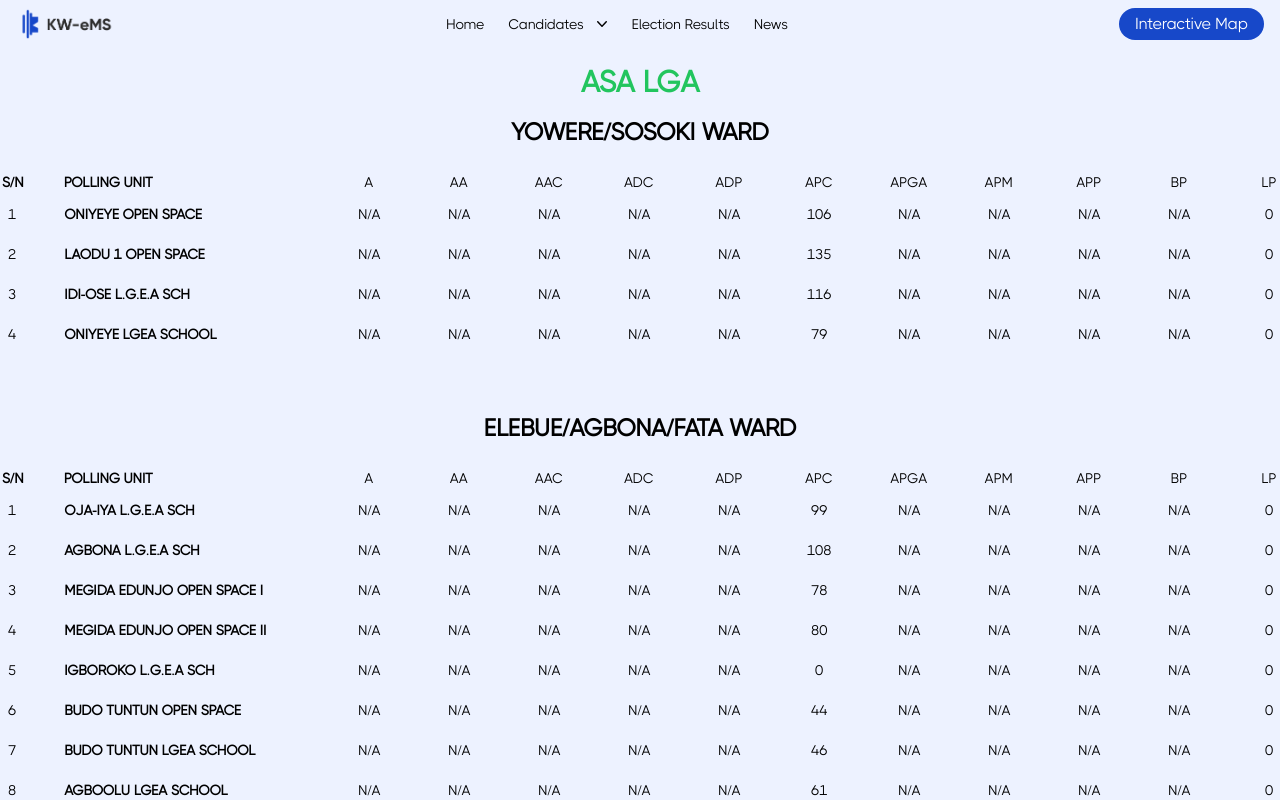
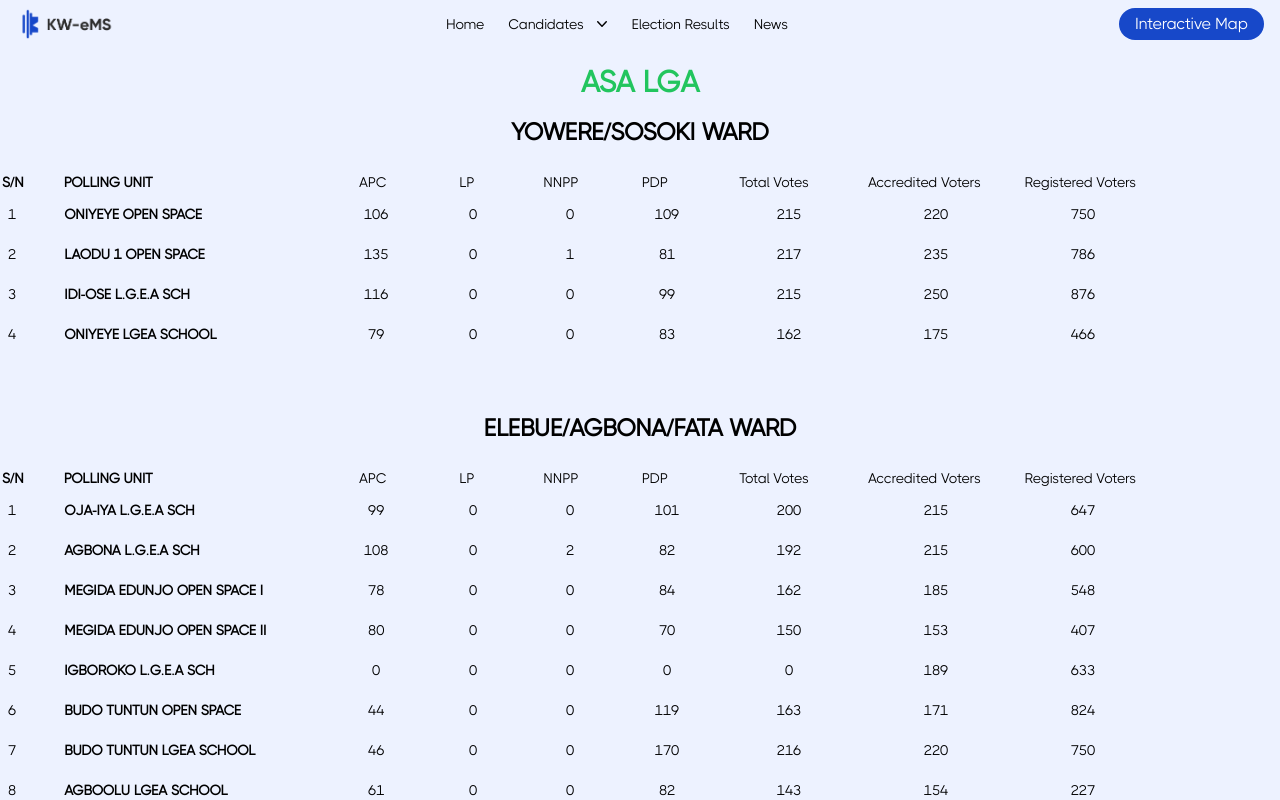
Before and after one commit to thereal-osas/KW-eMS, a React (Create React App) app: page /results/kwara/Asa in a window 1280 px wide. Shown: the top 800 px of the page. Built offline with nearby package versions, Linux system fonts and the light colour scheme.

Commit message:
N/A result removed

```diff
--- a/src/Data/LGA.js
+++ b/src/Data/LGA.js
@@ -14,7 +14,7 @@ const Kwara = [
 	"Offa",
 	"Oke - Ero",
 	"Oyun",
-	"Pategi",
+	"Patigi",
 ];
 
 export default Kwara;
--- a/src/components/Ward.jsx
+++ b/src/components/Ward.jsx
@@ -13,24 +13,12 @@ function Ward({ name }) {
 					<div className="font-extrabold pl-0.5">S/N</div>
 					<div className=" w-[240px]  font-extrabold   ">POLLING UNIT</div>
 				</div>
-				<div className="text-center min-w-[50px] ">A</div>
-				<div className="text-center min-w-[50px] ">AA</div>
-				<div className="text-center min-w-[50px] ">AAC</div>
-				<div className="text-center min-w-[50px] ">ADC</div>
-				<div className="text-center min-w-[50px] ">ADP</div>
+
 				<div className="text-center min-w-[50px] ">APC</div>
-				<div className="text-center min-w-[50px] ">APGA</div>
-				<div className="text-center min-w-[50px] ">APM</div>
-				<div className="text-center min-w-[50px] ">APP</div>
-				<div className="text-center min-w-[50px] ">BP</div>
 				<div className="text-center min-w-[50px] ">LP</div>
 				<div className="text-center min-w-[50px] ">NNPP</div>
-				<div className="text-center min-w-[50px] ">NRM</div>
 				<div className="text-center min-w-[50px] ">PDP</div>
-				<div className="text-center min-w-[50px] ">PRP</div>
-				<div className="text-center min-w-[50px] ">SDP</div>
-				<div className="text-center min-w-[50px] ">YPP</div>
-				<div className="text-center min-w-[50px] ">ZLP</div>
+
 				<div className="text-center min-w-[100px] ">Total Votes</div>
 				<div className=" min-w-[100px] ">Accredited Voters</div>
 				<div className=" min-w-[100px]  ">Registered Voters</div>
@@ -47,24 +35,13 @@ function Ward({ name }) {
 								{a["PU-Name"]}
 							</div>
 						</div>
-						<div className="text-center min-w-[50px]">N/A</div>
-						<div className="text-center min-w-[50px]">N/A</div>
-						<div className="text-center min-w-[50px]">N/A</div>
-						<div className="text-center min-w-[50px]">N/A</div>
-						<div className="text-center min-w-[50px]">N/A</div>
+
 						<div className="text-center min-w-[50px]">{a.APC}</div>
-						<div className="text-center min-w-[50px]">N/A</div>
-						<div className="text-center min-w-[50px]">N/A</div>
-						<div className="text-center min-w-[50px]">N/A</div>
-						<div className="text-center min-w-[50px]">N/A</div>
+
 						<div className="text-center min-w-[50px]">{a.LP}</div>
 						<div className="text-center min-w-[50px]">{a.NNPP}</div>
-						<div className="text-center min-w-[50px]">N/A</div>
 						<div className="text-center min-w-[50px]">{a.PDP}</div>
-						<div className="text-center min-w-[50px]">N/A</div>
-						<div className="text-center min-w-[50px]">N/A</div>
-						<div className="text-center min-w-[50px]">N/A</div>
-						<div className="text-center min-w-[50px]">N/A</div>
+
 						<div className="text-center min-w-[100px]">
 							{a.LP + a.NNPP + a.PDP + a.APC}
 						</div>
```
